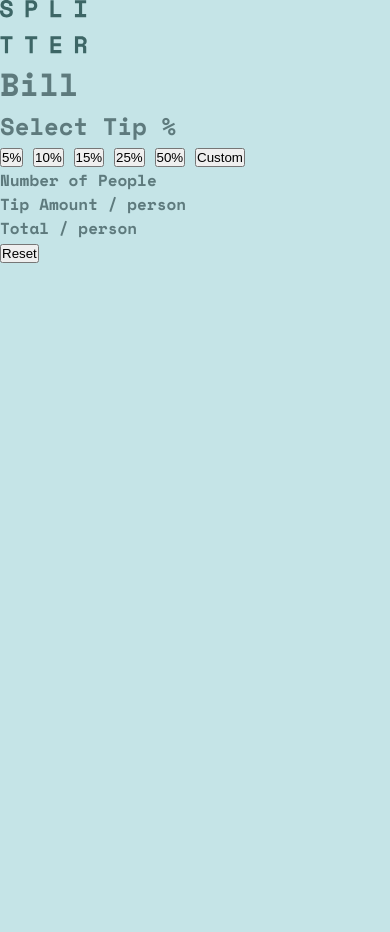
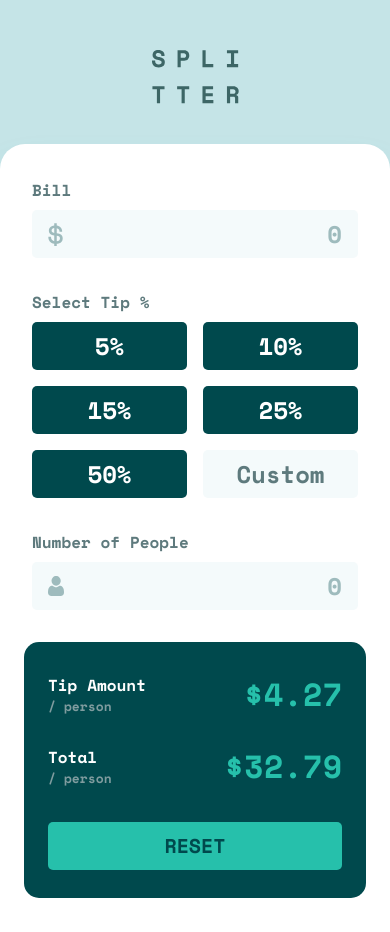
Before and after one commit to hakan-kemal/tip-calculator-app, a plain HTML site: page index.html in a window 390 px wide. Before the commit the page ends 844 px from the top, so only its background shows below. Drawn offline with nearby package versions, Linux system fonts and the light colour scheme.

Commit message:
add mobile styles

```diff
--- a/index.html
+++ b/index.html
@@ -22,18 +22,60 @@
     <script src="./script.js" defer></script>
   </head>
   <body>
-    <img src="./images/logo.svg" alt="logo" />
-    <h1>Bill</h1>
-    <h2>Select Tip %</h2>
-    <button>5%</button>
-    <button>10%</button>
-    <button>15%</button>
-    <button>25%</button>
-    <button>50%</button>
-    <button>Custom</button>
-    <p>Number of People</p>
-    <p>Tip Amount / person</p>
-    <p>Total / person</p>
-    <button>Reset</button>
+    <main>
+      <img class="app-logo" src="./images/logo.svg" alt="logo" />
+
+      <article class="tip-calculator">
+        <section class="bill-container">
+          <div class="bill">
+            <label class="bill-label" for="bill-input">Bill</label>
+            <input
+              id="bill-input"
+              class="bill-input"
+              type="text"
+              placeholder="0"
+            />
+          </div>
+
+          <div class="tip">
+            <p class="tip-label">Select Tip %</p>
+
+            <div class="tip-buttons">
+              <button class="tip-btn">5%</button>
+              <button class="tip-btn">10%</button>
+              <button class="tip-btn">15%</button>
+              <button class="tip-btn">25%</button>
+              <button class="tip-btn">50%</button>
+              <button class="tip-btn custom-btn">Custom</button>
+            </div>
+          </div>
+
+          <div class="people">
+            <label class="people-label" for="people-input"
+              >Number of People</label
+            >
+            <input
+              id="people-input"
+              class="people-input"
+              type="text"
+              placeholder="0"
+            />
+          </div>
+        </section>
+
+        <section class="results-container">
+          <div class="tip-amount">
+            <p>Tip Amount <span class="per-person">/ person</span></p>
+            <p class="cash-amount">$4.27</p>
+          </div>
+
+          <div class="total-amount">
+            <p>Total <span class="per-person">/ person</span></p>
+            <p class="cash-amount">$32.79</p>
+          </div>
+          <button type="button" class="reset-btn">Reset</button>
+        </section>
+      </article>
+    </main>
   </body>
 </html>
--- a/styles.css
+++ b/styles.css
@@ -7,7 +7,7 @@
   --color-grey-400: hsl(184, 14%, 56%);
   --color-grey-300: hsl(184, 19%, 68%);
   --color-grey-200: hsl(185, 41%, 84%);
-  --color-grey-100: hsl(189, 47%, 97%);
+  --color-grey-50: hsl(189, 47%, 97%);
   --color-green-900: hsl(183, 100%, 15%);
   --color-green-800: hsl(183, 85%, 21%);
   --color-green-750: hsl(183, 79%, 24%);
@@ -28,12 +28,14 @@
   --spacing-200: 1rem;
   --spacing-300: 1.5rem;
   --spacing-400: 2rem;
+  --spacing-500: 2.5rem;
   --spacing-600: 3rem;
   --spacing-1000: 5rem;
   --spacing-1200: 6rem;
   --spacing-1500: 7.5rem;
   --spacing-1600: 8rem;
   /* shadows */
+  --box-shadow-card: 0 2rem 2.6875rem 0 rgba(79, 166, 175, 0.2);
 }
 
 html {
@@ -56,3 +58,166 @@ html {
 body {
   min-height: 100vh;
 }
+
+main {
+  display: flex;
+  flex-direction: column;
+  width: 100%;
+  min-height: inherit;
+}
+
+.app-logo {
+  margin: 3.125rem auto var(--spacing-500);
+}
+
+.tip-calculator {
+  display: flex;
+  flex-direction: column;
+  gap: var(--spacing-400);
+  box-shadow: var(--box-shadow-card);
+  border-top-left-radius: var(--radius-lg);
+  border-top-right-radius: var(--radius-lg);
+  background-color: var(--color-white);
+  padding: 2.125rem var(--spacing-300);
+}
+
+.bill-container {
+  display: flex;
+  flex-direction: column;
+  align-items: flex-start;
+  gap: var(--spacing-400);
+  margin-inline: var(--spacing-100);
+}
+
+.bill,
+.tip,
+.people {
+  width: 100%;
+}
+
+.bill-input,
+.people-input {
+  margin-top: var(--spacing-100);
+  width: 100%;
+  border: none;
+  border-radius: var(--radius-sm);
+  padding: var(--spacing-100) var(--spacing-200);
+  background-repeat: no-repeat;
+  background-position: 1rem center;
+  background-size: 1rem;
+  background-color: var(--color-grey-50);
+  color: var(--color-green-900);
+  font-family: var(--font-family-base);
+  font-size: 1.5rem;
+  font-weight: var(--font-weight-bold);
+  line-height: 2rem;
+  text-align: right;
+
+  &::placeholder {
+    color: var(--color-grey-300);
+  }
+
+  &:hover,
+  &:focus {
+    outline: 2px solid var(--color-green-400);
+  }
+
+  &.error {
+    outline: 2px solid var(--color-orange-400);
+  }
+}
+
+.bill-input {
+  background-image: url('./images/icon-dollar.svg');
+}
+.people-input {
+  background-image: url('./images/icon-person.svg');
+}
+
+.tip-buttons {
+  margin-top: var(--spacing-100);
+  display: grid;
+  grid-template-rows: repeat(3, auto);
+  grid-template-columns: repeat(2, 1fr);
+  gap: var(--spacing-200);
+}
+
+.tip-btn {
+  display: flex;
+  justify-content: center;
+  width: 100%;
+  border: none;
+  border-radius: var(--radius-sm);
+  padding: 0.375rem var(--spacing-200);
+  background-color: var(--color-green-900);
+  color: var(--color-white);
+  font-family: var(--font-family-base);
+  font-size: 1.5rem;
+  font-weight: var(--font-weight-bold);
+  line-height: 1.5;
+  cursor: pointer;
+
+  &.selected {
+    background-color: var(--color-green-400);
+    color: var(--color-green-900);
+  }
+
+  &:hover,
+  &:focus-visible {
+    background-color: var(--color-green-200);
+    color: var(--color-green-900);
+  }
+}
+
+.custom-btn {
+  background-color: var(--color-grey-50);
+  color: var(--color-green-550);
+}
+
+.results-container {
+  display: flex;
+  flex-direction: column;
+  gap: var(--spacing-300);
+  padding: 1.75rem var(--spacing-300);
+  background-color: var(--color-green-900);
+  color: var(--color-white);
+  border-radius: var(--radius-base);
+}
+
+.tip-amount,
+.total-amount {
+  display: flex;
+  justify-content: space-between;
+  align-items: center;
+  width: 100%;
+}
+
+.cash-amount {
+  font-size: 2rem;
+  color: var(--color-green-400);
+}
+
+.per-person {
+  display: block;
+  font-size: 0.8125rem;
+  line-height: 1.1875rem;
+  color: var(--color-grey-400);
+}
+
+.reset-btn {
+  display: flex;
+  justify-content: center;
+  margin-top: var(--spacing-100);
+  width: 100%;
+  border: none;
+  border-radius: var(--radius-sm);
+  padding: 0.5625rem var(--spacing-300);
+  background-color: var(--color-green-400);
+  color: var(--color-green-900);
+  font-family: var(--font-family-base);
+  font-size: 1.25rem;
+  font-weight: var(--font-weight-bold);
+  line-height: 1.5;
+  cursor: pointer;
+  text-transform: uppercase;
+}
```
